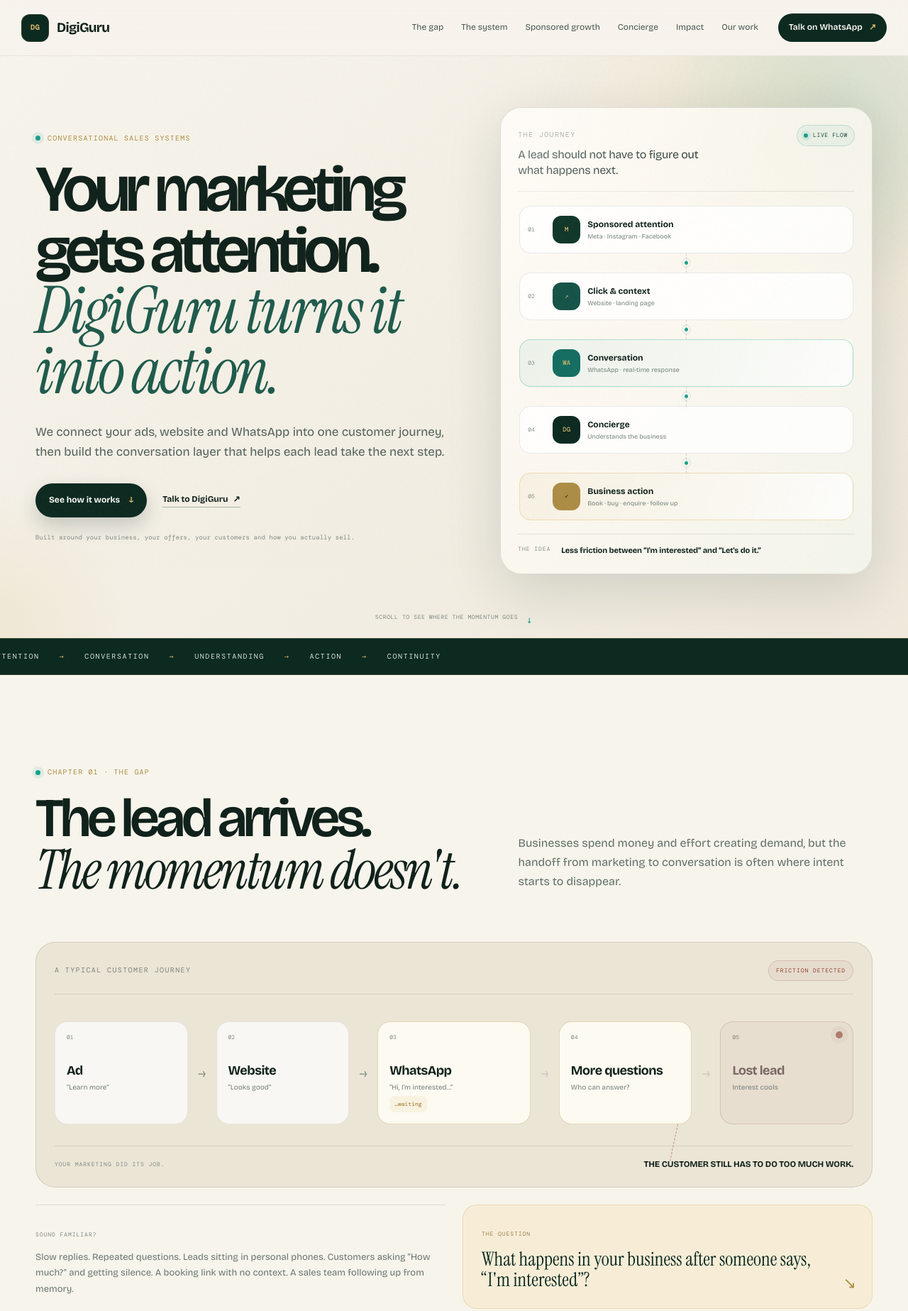
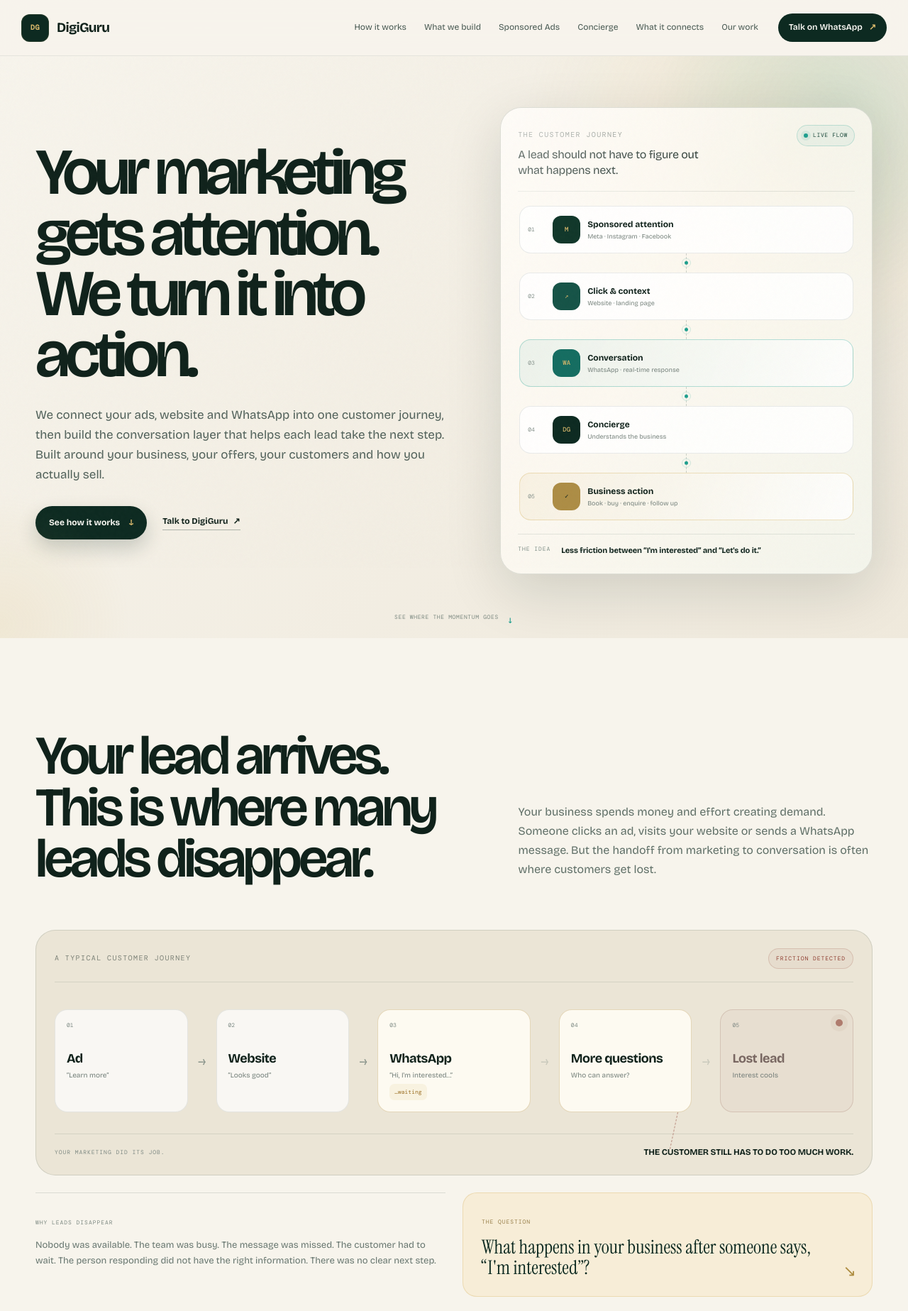
Before and after one commit to robinmigwi/digiguru-website, a plain HTML site: page digiguru-site/index.html in a window 1280 px wide. Shown: the top 1847 px of the page at 71% size. Drawn offline with nearby package versions, Linux system fonts and the light colour scheme.

Commit message:
Reshape DigiGuru site story and navigation

```diff
--- a/digiguru-site/index.html
+++ b/digiguru-site/index.html
@@ -26,11 +26,11 @@
       </a>
 
       <nav class="desktop-nav" aria-label="Primary navigation">
-        <a href="#leak">The gap</a>
-        <a href="#system">The system</a>
-        <a href="#ads">Sponsored growth</a>
+        <a href="#leak">How it works</a>
+        <a href="#system">What we build</a>
+        <a href="#ads">Sponsored Ads</a>
         <a href="#concierge">Concierge</a>
-        <a href="#impact">Impact</a>
+        <a href="#connections">What it connects</a>
         <a href="#work">Our work</a>
       </nav>
 
@@ -41,11 +41,11 @@
     <div class="mobile-menu" id="mobile-menu" hidden>
       <div class="mobile-menu-inner">
         <p class="mono-label">EXPLORE DIGIGURU</p>
-        <a href="#leak" data-close-menu><strong>The gap</strong><span>Where good leads lose momentum</span></a>
-        <a href="#system" data-close-menu><strong>The system</strong><span>How attention becomes action</span></a>
-        <a href="#ads" data-close-menu><strong>Sponsored growth</strong><span>Meta ads into real conversations</span></a>
+        <a href="#leak" data-close-menu><strong>How it works</strong><span>See where leads get lost and what we build.</span></a>
+        <a href="#system" data-close-menu><strong>What we build</strong><span>See how attention becomes a useful conversation.</span></a>
+        <a href="#ads" data-close-menu><strong>Sponsored Ads</strong><span>Meta advertising designed to generate real conversations.</span></a>
         <a href="#concierge" data-close-menu><strong>Concierge</strong><span>The conversation layer built around your business</span></a>
-        <a href="#impact" data-close-menu><strong>Impact</strong><span>What changes for the business</span></a>
+        <a href="#connections" data-close-menu><strong>What it connects</strong><span>CRM, calendar, booking, catalogue, follow up and your team.</span></a>
         <a href="#work" data-close-menu><strong>Our work</strong><span>Examples across different customer journeys</span></a>
         <a href="#contact" class="mobile-contact" data-close-menu>Start a conversation <span>↗</span></a>
       </div>
@@ -58,20 +58,18 @@
       <div class="hero-aura hero-aura-two"></div>
       <div class="hero-shell section-shell">
         <div class="hero-copy reveal">
-          <p class="kicker"><span class="kicker-dot"></span> Conversational sales systems</p>
-          <h1>Your marketing gets attention.<br /><em>DigiGuru turns it into action.</em></h1>
-          <p class="hero-lede">We connect your ads, website and WhatsApp into one customer journey, then build the conversation layer that helps each lead take the next step.</p>
+          <h1>Your marketing gets attention.<br /><span class="hero-emphasis">We turn it into action.</span></h1>
+          <p class="hero-lede">We connect your ads, website and WhatsApp into one customer journey, then build the conversation layer that helps each lead take the next step. Built around your business, your offers, your customers and how you actually sell.</p>
           <div class="hero-actions">
             <a class="button button-primary" href="#system">See how it works <span>↓</span></a>
             <a class="text-link" data-whatsapp-cta href="#contact">Talk to DigiGuru <span>↗</span></a>
           </div>
-          <p class="hero-footnote">Built around your business, your offers, your customers and how you actually sell.</p>
         </div>
 
         <div class="hero-visual reveal reveal-delay-1" aria-label="Illustration of a lead moving from an ad to a business action">
           <div class="hero-visual-top">
             <div>
-              <span class="mono-label">THE JOURNEY</span>
+              <span class="mono-label">THE CUSTOMER JOURNEY</span>
               <p>A lead should not have to figure out what happens next.</p>
             </div>
             <span class="live-pill"><span></span> LIVE FLOW</span>
@@ -112,22 +110,15 @@
           <div class="hero-visual-note"><span>THE IDEA</span><strong>Less friction between “I'm interested” and “Let's do it.”</strong></div>
         </div>
       </div>
-      <div class="hero-scroll-hint"><span>Scroll to see where the momentum goes</span><i>↓</i></div>
-    </section>
-
-    <section class="statement-band" aria-label="DigiGuru statement">
-      <div class="statement-track">
-        <span>ATTENTION</span><b>→</b><span>CONVERSATION</span><b>→</b><span>UNDERSTANDING</span><b>→</b><span>ACTION</span><b>→</b><span>CONTINUITY</span>
-      </div>
+      <div class="hero-scroll-hint"><span>See where the momentum goes</span><i>↓</i></div>
     </section>
 
     <section class="problem section-shell" id="leak">
       <div class="section-intro reveal">
         <div>
-          <p class="kicker"><span class="kicker-dot"></span> Chapter 01 · The gap</p>
-          <h2>The lead arrives.<br /><em>The momentum doesn't.</em></h2>
+          <h2>Your lead arrives.<br /><span>This is where many leads disappear.</span></h2>
         </div>
-        <p>Businesses spend money and effort creating demand, but the handoff from marketing to conversation is often where intent starts to disappear.</p>
+        <p>Your business spends money and effort creating demand. Someone clicks an ad, visits your website or sends a WhatsApp message. But the handoff from marketing to conversation is often where customers get lost.</p>
       </div>
 
       <div class="leak-scene reveal reveal-delay-1">
@@ -150,7 +141,7 @@
       </div>
 
       <div class="recognition-row">
-        <div class="recognition-copy reveal"><span>Sound familiar?</span><p>Slow replies. Repeated questions. Leads sitting in personal phones. Customers asking “How much?” and getting silence. A booking link with no context. A sales team following up from memory.</p></div>
+        <div class="recognition-copy reveal"><span>Why leads disappear</span><p>Nobody was available. The team was busy. The message was missed. The customer had to wait. The person responding did not have the right information. There was no clear next step.</p></div>
         <div class="recognition-callout reveal reveal-delay-1"><span>THE QUESTION</span><strong>What happens in your business after someone says, “I'm interested”?</strong><i>↘</i></div>
       </div>
     </section>
@@ -159,10 +150,9 @@
       <div class="section-shell">
         <div class="section-intro section-intro-dark reveal">
           <div>
-            <p class="kicker"><span class="kicker-dot"></span> Chapter 02 · The shift</p>
-            <h2>Make the conversation<br /><em>part of the sale.</em></h2>
+            <h2>What we build.</h2>
           </div>
-          <p>Instead of treating WhatsApp, your website and your ads as separate jobs, we connect them into one experience built around what the customer needs next.</p>
+          <p>This is a <strong>Conversational Sales System</strong>: your ads, website and WhatsApp connected to a conversation layer that understands your business and helps each lead take the next step.</p>
         </div>
 
         <div class="before-after reveal reveal-delay-1">
@@ -193,7 +183,7 @@
         </div>
 
         <div class="system-ribbon" aria-label="DigiGuru journey steps">
-          <span>Attract</span><b>→</b><span>Converse</span><b>→</b><span>Convert</span><b>→</b><span>Continue</span>
+          <span>Attention</span><b>→</b><span>Conversation</span><b>→</b><span>Understanding</span><b>→</b><span>Action</span>
         </div>
       </div>
     </section>
@@ -201,10 +191,9 @@
     <section class="system-map section-shell" id="ads">
       <div class="section-intro reveal">
         <div>
-          <p class="kicker"><span class="kicker-dot"></span> Chapter 03 · Sponsored growth</p>
-          <h2>Need more people<br /><em>to start the conversation?</em></h2>
+          <h2>Sponsored Ads.<br /><span>More people into the conversation.</span></h2>
         </div>
-        <p>We create and manage sponsored campaigns focused on Meta and WhatsApp for businesses that want more qualified leads and customers. The difference is what happens after the click: your campaigns can feed directly into the same conversational sales system.</p>
+        <p>We create and manage sponsored advertising on Meta and WhatsApp for businesses that want more leads and customers. The difference is what happens after the click: your campaigns can feed directly into the same conversational sales system.</p>
       </div>
       <div class="sponsored-delivery reveal reveal-delay-1">
         <div class="sponsored-delivery-intro">
@@ -273,9 +262,8 @@
     <section class="concierge section-shell" id="concierge">
       <div class="concierge-grid">
         <div class="concierge-copy reveal">
-          <p class="kicker"><span class="kicker-dot"></span> Chapter 04 · The Concierge</p>
-          <h2>It should not feel like talking to a bot.</h2>
-          <p class="concierge-lede">The conversation is shaped around your actual business. Your services. Your catalogue. Your offers. Your policies. Your way of helping customers.</p>
+          <h2>A Concierge that understands your business.</h2>
+          <p class="concierge-lede">Your customers can ask questions and get useful answers based on your actual business, your products, your services, your offers and the way you operate.</p>
           <div class="knowledge-orbit">
             <span>Products</span><span>Services</span><span>FAQs</span><span>Policies</span><span>Availability</span><span>Brand voice</span>
             <div class="knowledge-core">DG</div>
@@ -303,14 +291,13 @@
       </div>
     </section>
 
-    <section class="connections section-dark-soft" id="impact">
+    <section class="connections section-dark-soft" id="connections">
       <div class="section-shell">
         <div class="section-intro section-intro-dark reveal">
           <div>
-            <p class="kicker"><span class="kicker-dot"></span> Chapter 05 · It connects</p>
-            <h2>The conversation is useful<br /><em>because it can act.</em></h2>
+            <h2>The conversation can actually lead somewhere.</h2>
           </div>
-          <p>The Concierge is one layer. The wider system can connect it to the tools and actions the business depends on.</p>
+          <p>A useful conversation should not end with “Thanks for reaching out.” It should help the customer take the next step.</p>
         </div>
 
         <div class="connection-stage reveal reveal-delay-1">
@@ -335,10 +322,9 @@
     <section class="impact-story section-shell">
       <div class="section-intro reveal">
         <div>
-          <p class="kicker"><span class="kicker-dot"></span> Chapter 06 · The business view</p>
-          <h2>Think less about another tool.<br /><em>Think about what changes.</em></h2>
+          <h2>What changes for your business?</h2>
         </div>
-        <p>We measure the system against the business journey: where leads come from, where they hesitate, what they need to know and what should happen next.</p>
+        <p>The goal is simple: less friction between a lead arriving and a real business action happening.</p>
       </div>
 
       <div class="impact-split reveal reveal-delay-1">
@@ -366,11 +352,15 @@
       </div>
     </section>
 
+    <section class="any-business section-shell" id="business">
+      <div class="section-intro reveal"><div><h2>Your business is different.<br /><span>The system should be too.</span></h2></div><p>Whether you need to book an appointment, place an order, request a quote, ask about a product, check availability or make an enquiry, the conversation should lead somewhere useful.</p></div>
+      <div class="business-actions reveal reveal-delay-1"><div><strong>Book an appointment</strong><span>Move from question to confirmed time.</span></div><div><strong>Place an order</strong><span>Guide customers to the right product.</span></div><div><strong>Request a quote</strong><span>Capture what the team needs to respond.</span></div><div><strong>Make an enquiry</strong><span>Answer questions and keep intent moving.</span></div></div>
+    </section>
+
     <section class="work section-shell" id="work">
       <div class="section-intro reveal">
         <div>
-          <p class="kicker"><span class="kicker-dot"></span> Chapter 07 · Our work</p>
-          <h2>Different businesses.<br /><em>Same problem underneath.</em></h2>
+          <h2>Different businesses.<br /><span>Different conversations.</span></h2>
         </div>
         <p>We do not sell one identical conversation. We build around where the business is losing momentum.</p>
       </div>
@@ -398,8 +388,7 @@
       <div class="section-shell">
         <div class="section-intro section-intro-dark reveal">
           <div>
-            <p class="kicker"><span class="kicker-dot"></span> Chapter 08 · How we build it</p>
-            <h2>We start with the business.<br /><em>Not the bot.</em></h2>
+            <h2>Built around how your business actually sells.</h2>
           </div>
           <p>First we understand how customers buy from you. Then we design the conversation and connect the parts that need to work together.</p>
         </div>
@@ -430,8 +419,7 @@
 
     <section class="final-cta section-dark" id="contact">
       <div class="section-shell final-shell reveal">
-        <p class="kicker"><span class="kicker-dot"></span> Chapter 09 · What happens next</p>
-        <h2>You are already<br /><em>generating attention.</em></h2>
+        <h2>You are already<br /><span>generating attention.</span></h2>
         <p>Let's look at what happens after the click and build a better path from interest to action.</p>
         <div class="final-actions">
           <a class="button button-gold" data-whatsapp-cta href="#contact">Start a conversation on WhatsApp <span>↗</span></a>
```
